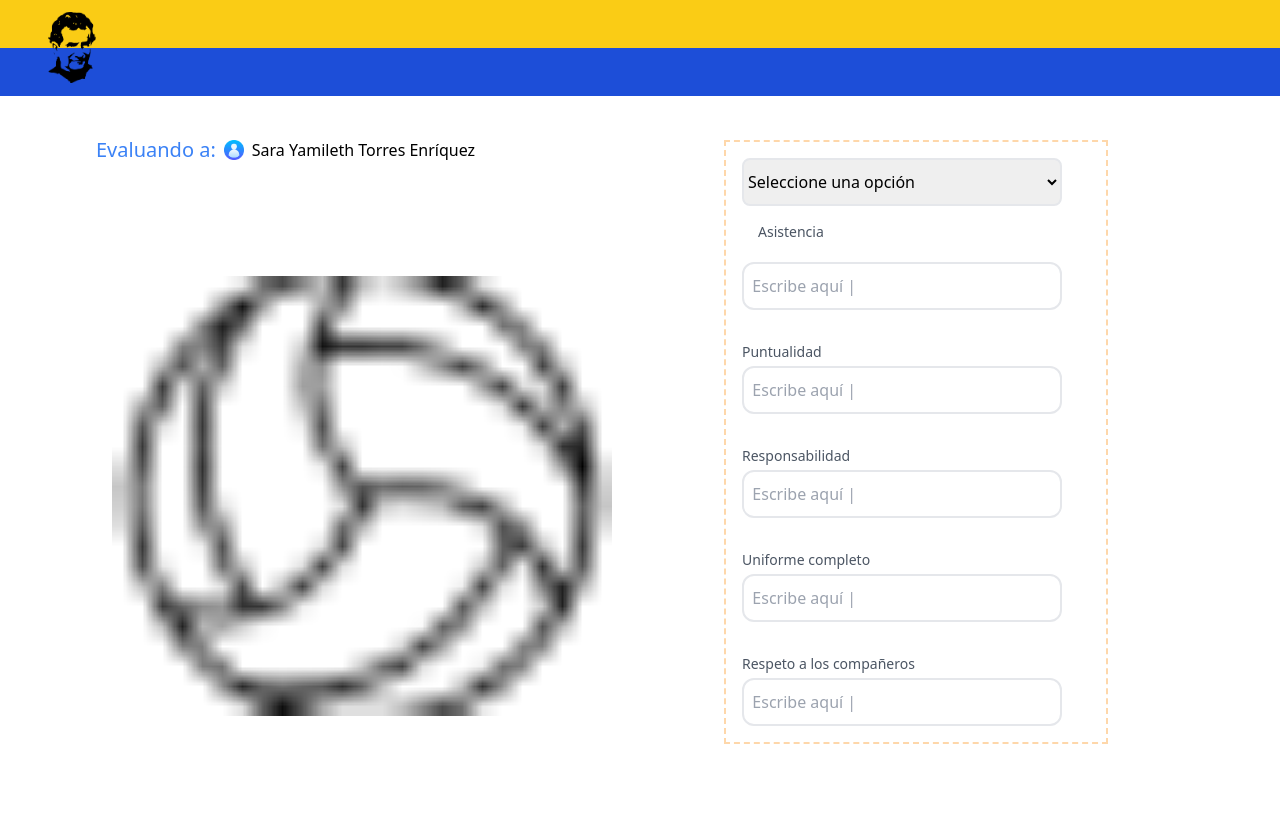
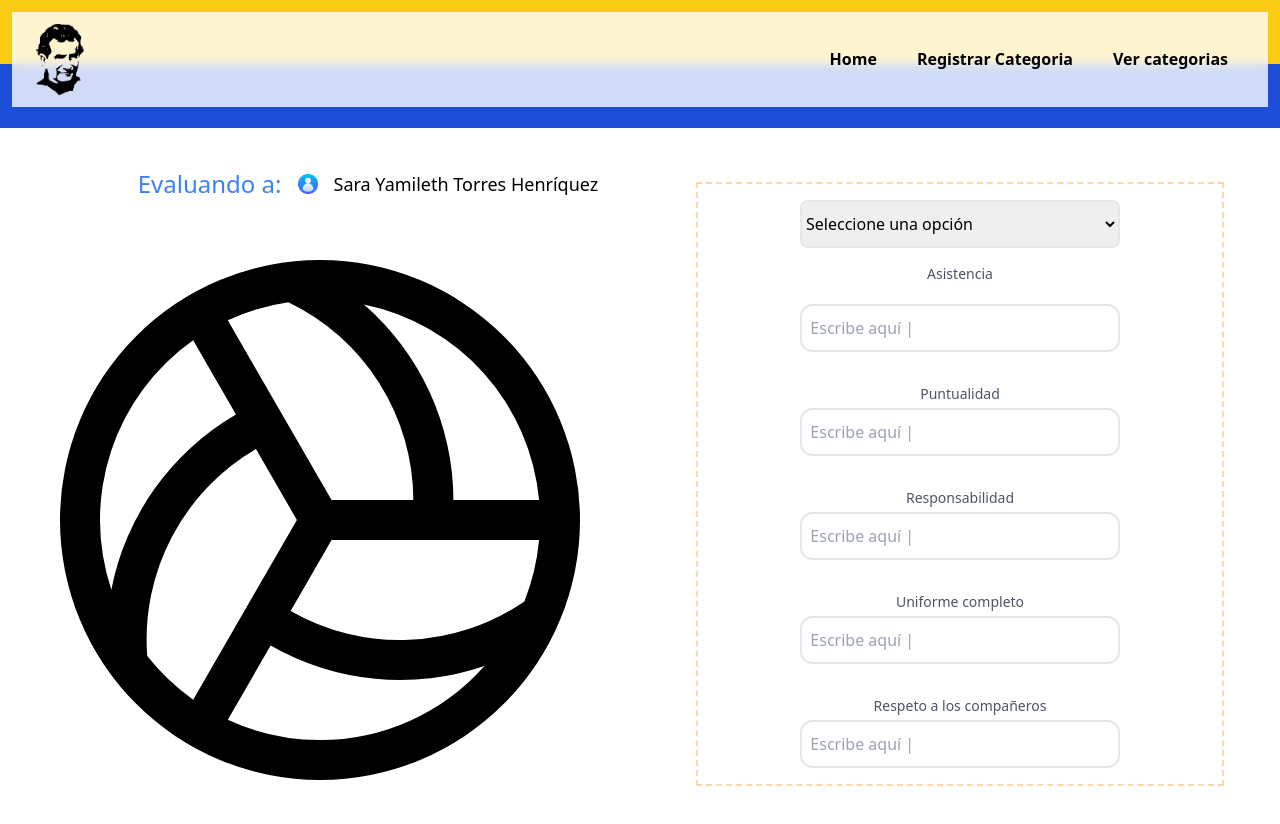
Before and after one commit to lpzxm/TalentoCDB, a React (Vite) app in the folder client/: page /review_player in a window 1280 px wide. Shown: the top 824 px of the page. Built offline with nearby package versions, Linux system fonts and the light colour scheme; a web font is replaced by a local one.

Commit message:
header fix

```diff
--- a/client/src/components/Header/Header.jsx
+++ b/client/src/components/Header/Header.jsx
@@ -1,5 +1,6 @@
 // import React from "react";
 // import { Link } from "react-router-dom";
+import { Link } from "react-router-dom";
 import donbo from "../../assets/donbosco.png";
 
 export function Header() {
@@ -10,16 +11,16 @@ export function Header() {
                 <div className='bg-yellow-400 h-full'></div>
                 <div className='bg-blue-700 h-full'></div>
                 <div className="absolute top-3 w-full px-3 ">
-                    <div className="w-full h-fit px-6 py-3 backdrop-blur-sm bg-white/80 flex-col md:flex-row">
+                    <div className="w-full h-fit px-6 py-3 backdrop-blur-sm bg-white/80 flex flex-col md:flex-row justify-between items-center">
                         <img className='w-12 h-fit' src={donbo} alt="DB" />
-                        <ul className="flex flex-col md:flex-row p-4">
-                            <li>
+                        <ul className="flex flex-col md:flex-row p-4 space-x-10 font-bold">
+                            <Link to="/home"><li className="hover:border-b-4 border-red-400 transition-border ease-in-out duration-100">
                                 Home
-                            </li>
-                            <li>
+                            </li></Link>
+                            <li className="hover:border-b-4 border-red-400 transition-border ease-in-out duration-100">
                                 Registrar Categoria
                             </li>
-                            <li>
+                            <li className="hover:border-b-4 border-red-400 transition-border ease-in-out duration-100">
                                 Ver categorias
                             </li>
                         </ul>
--- a/client/src/main.jsx
+++ b/client/src/main.jsx
@@ -55,6 +55,7 @@ const router = createBrowserRouter([
     path: "/players",
     element: (
       <>
+      <Header/>
       <Players/>
       </>
     ),
@@ -71,6 +72,7 @@ const router = createBrowserRouter([
     path: "/review_player",
     element: (
       <>
+      <Header/>
       <ReviewPlayer/>
       </>
     ),
--- a/client/src/pages/ListasCategoria/ListaCategoria.jsx
+++ b/client/src/pages/ListasCategoria/ListaCategoria.jsx
@@ -10,24 +10,19 @@ const SUB_U17_options = [
 
 
 export function Players() {
-  const [categoryName, setCategoryName] = React.useState('');
-  const [selectedOption, setSelectedOption] = React.useState(null);
+  //const [categoryName, setCategoryName] = React.useState('');
+  //const [selectedOption, setSelectedOption] = React.useState(null);
 
-  const handleSubmit = (event) => {
-    event.preventDefault();
+  //const handleSubmit = (event) => {
+ //   event.preventDefault();
 
-  }
+  //}
 
 
   return (
+    <>
+
       <div>
-      <div className="relative">
-        <div className="hidden sm:block w-full h-16 bg-yellow-500"></div>
-        <div className="hidden sm:block w-full h-16 bg-blue-700"></div>
-      </div>
-
-
-
         <div className="bg-cover min-h-screen flex justify-center items-center relative " style={{ backgroundImage: "url('https://scontent.fsal10-1.fna.fbcdn.net/v/t39.30808-6/384230002_714267520743206_4010218688895427709_n.jpg?_nc_cat=101&ccb=1-7&_nc_sid=a73e89&_nc_ohc=NbOu-M5PEz0AX-fyqmw&_nc_ht=scontent.fsal10-1.fna&oh=00_AfAf6pxKV5cizM7hMtAnp5sKLIShdi-lI5q2syeQje4uaw&oe=65DEE5BB')" }}>
 
 
@@ -57,5 +52,6 @@ export function Players() {
           </div>
         </div>
       </div>
+    </>
   );
 }
--- a/client/src/pages/Register/CalificarRubrica/ReviewPlayer.jsx
+++ b/client/src/pages/Register/CalificarRubrica/ReviewPlayer.jsx
@@ -1,29 +1,26 @@
 
 // import react from "react";
-import donbo from '../../../assets/donbosco.png'
 import user from '../../../assets/usericon.png'
-import pelota from '../../../assets/bola de blly.png'
+import { PiVolleyball } from "react-icons/pi";
 
+export function ReviewPlayer() {
+    return (
+        <>
+            <main className="grid grid-cols-1 lg:grid-cols-2">
+                <article className="flex flex-col items-center justify-center">
+                    <div className="flex md:ml-24 ml-10 mt-10 space-x-4 items-center ">
+                        <p className="text-blue-500 text-2xl">Evaluando a:</p>
+                        <img className="w-5 h-5" src={user} alt="" />
+                        <p className="text-lg"> Sara Yamileth Torres Henríquez</p>
+                    </div>
+                    {/* <img className="w-[500px] m-28 lg:visible lg:relative fixed invisible" src={pelota} alt="boladevolley1" /> */}
+                    <div>
+                        <PiVolleyball size={"40rem"} />
+                    </div>
 
-export function ReviewPlayer(){
-    return(
-        <>
-        <header className='h-24 md:visible md:relative fixed invisible'>
-                <div className='bg-yellow-400 h-12'></div>
-                <img className='w-12 absolute top-3 left-12' src={donbo} alt="DB" />
-                <div className='bg-blue-700 h-12'></div>
-        </header>
-            <main className="flex lg:flex-row flex-col">
-                <article className="items-center">
-                    <div className="flex md:ml-24 ml-10 mt-10 space-x-2 items-center">
-                    <p className="text-blue-500 text-xl">Evaluando a:</p>
-                    <img className="w-5 h-5" src={user} alt="" />
-                    <p className=" text-md"> Sara Yamileth Torres Enríquez</p>
-                    </div>
-                    <img className="w-[500px] m-28 lg:visible lg:relative fixed invisible" src={pelota} alt="boladevolley1" />
                 </article>
-                <article className="items-center mt-11 text-center lg:text-left">
-                        <section className="border-dashed border-2 border-orange-200 w-full lg:w-96 p-4">
+                <article className="flex items-center justify-center text-center lg:text-left border-box px-14">
+                    <section className="flex flex-col justify-center items-center border-dashed border-2 border-orange-200 w-full lg:w-full p-4">
                         <select className="text-black border-2 w-80 h-12 rounded-lg" name="evaluaciones" id="">
                             <option className="" value="">Seleccione una opción</option>
                             <option value="">X</option>
@@ -33,18 +30,15 @@ export function ReviewPlayer(){
                             <option value="">X</option>
                         </select>
                         <p className="text-sm text-gray-600 m-4">Asistencia</p>
-                            <input className="border-2 w-80 h-12 mt-1 rounded-xl" type="text" name="" value="" placeholder="  Escribe aquí |"/>
+                        <input className="border-2 w-80 h-12 mt-1 rounded-xl" type="text" name="" value="" placeholder="  Escribe aquí |" />
                         <p className="text-sm text-gray-600 mt-8 ">Puntualidad</p>
-                            <input className="border-2 w-80 h-12 mt-1 rounded-xl" type="text" name="" value="" placeholder="  Escribe aquí |"/>
+                        <input className="border-2 w-80 h-12 mt-1 rounded-xl" type="text" name="" value="" placeholder="  Escribe aquí |" />
                         <p className="text-sm text-gray-600 mt-8">Responsabilidad</p>
-                            <input className="border-2 w-80 h-12 mt-1 rounded-xl" type="text" name="" value="" placeholder="  Escribe aquí |"/>
+                        <input className="border-2 w-80 h-12 mt-1 rounded-xl" type="text" name="" value="" placeholder="  Escribe aquí |" />
                         <p className="text-sm text-gray-600 mt-8 rounded-none">Uniforme completo</p>
-                            <input className="border-2 w-80 h-12 mt-1 rounded-xl" type="text" name="" value="" placeholder="  Escribe aquí |"/>
+                        <input className="border-2 w-80 h-12 mt-1 rounded-xl" type="text" name="" value="" placeholder="  Escribe aquí |" />
                         <p className="text-sm text-gray-600 mt-8">Respeto a los compañeros</p>
-                            <input className="border-2 w-80 h-12 mt-1 rounded-xl" type="text" name="" value="" placeholder="  Escribe aquí |"/>
-
-
-
+                        <input className="border-2 w-80 h-12 mt-1 rounded-xl" type="text" name="" value="" placeholder="  Escribe aquí |" />
                     </section>
                 </article>
             </main>
```
Lines whose indentation alone changed are shown as unchanged.
